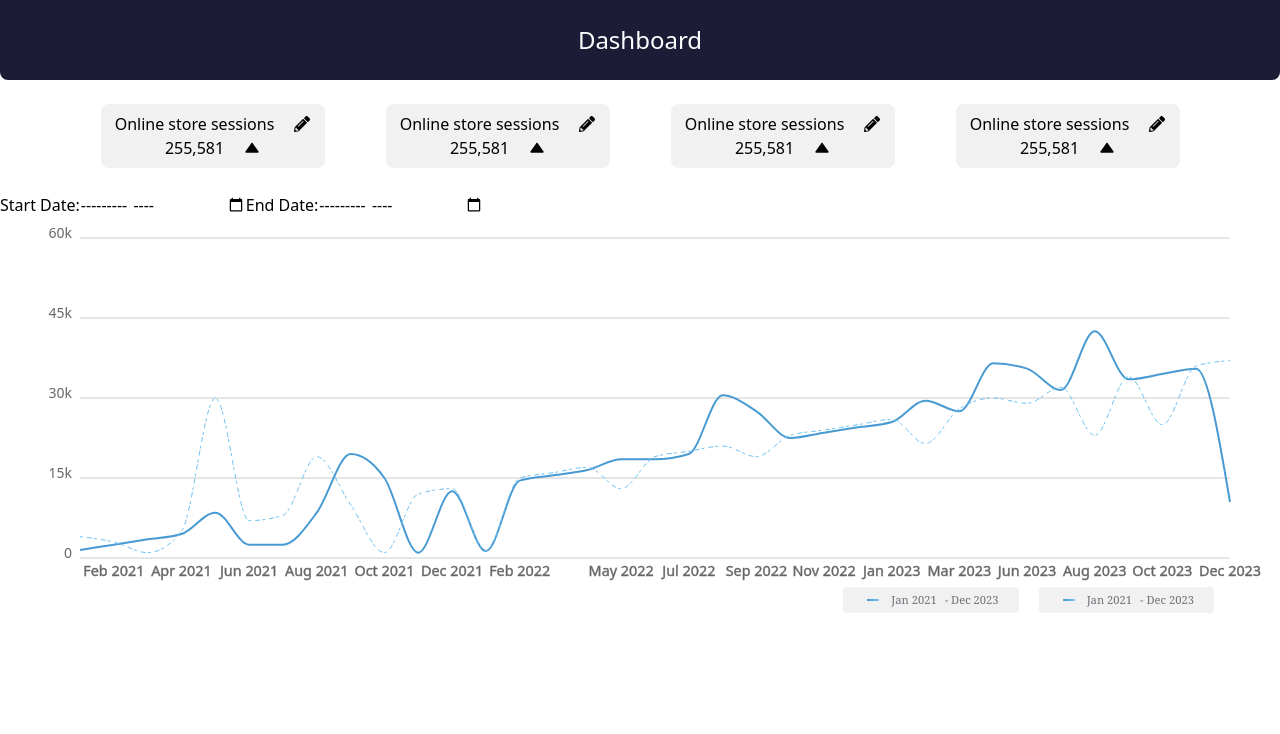
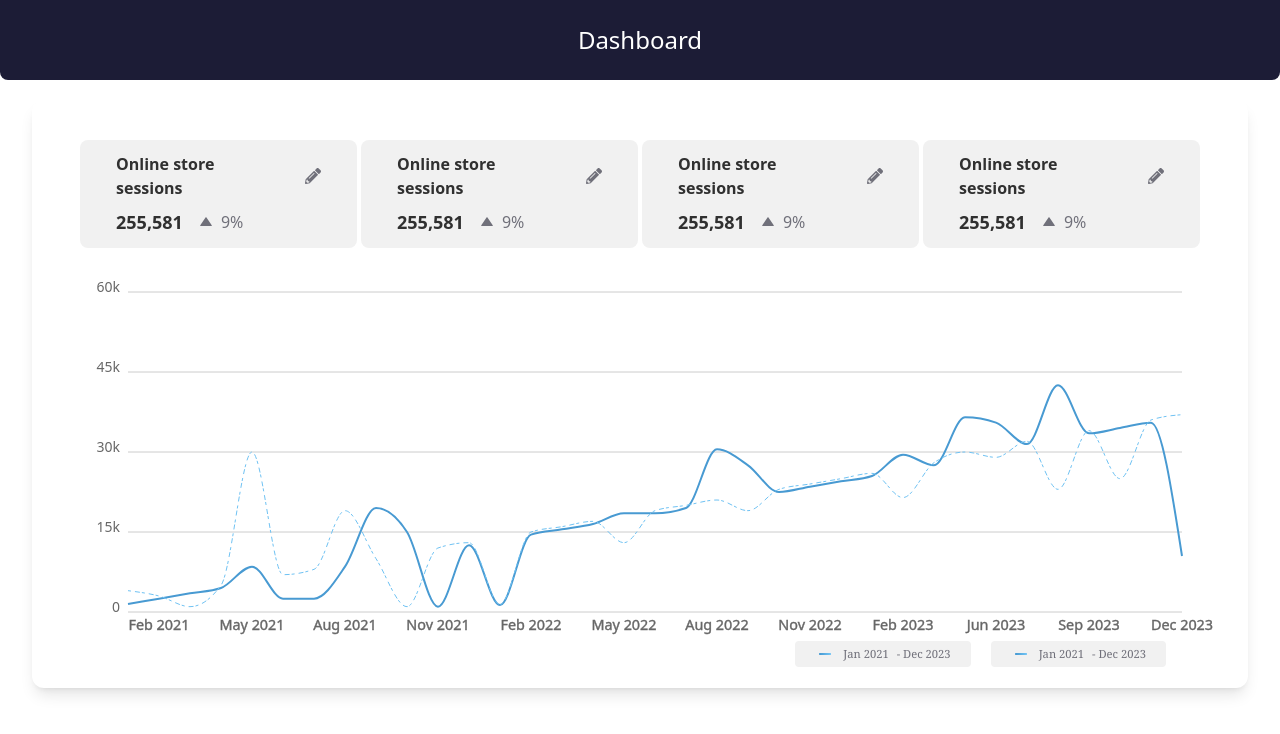
Before and after one commit to Ashutosh5333/MarbleFroontend, a React (Vite) app in the folder marbleai/: page / in a window 1280 px wide. Shown: the top 734 px of the page. Built offline with nearby package versions, Linux system fonts and the light colour scheme.

Commit message:
feat:updated head

```diff
--- a/marbleai/src/Pages/Dashboard.tsx
+++ b/marbleai/src/Pages/Dashboard.tsx
@@ -1,4 +1,4 @@
-import React from 'react'
+// import React from 'react'
 
 
 const Dashboard = () => {
--- a/marbleai/src/components/Chart/StoreChart.tsx
+++ b/marbleai/src/components/Chart/StoreChart.tsx
@@ -31,11 +31,11 @@ const [selectedData, setSelectedData] = useState<DataItem[]>(initialData);
 
   return (
     <div>
-     <CustomDatePicker
+     {/* <CustomDatePicker
         onDateRangeChange={handleDateRangeChange}
         defaultStartDate={defaultStartDate}
         defaultEndDate={defaultEndDate}
-      />
+      /> */}
 
       <ResponsiveContainer height={400}>
         <LineChart
--- a/marbleai/src/components/Dashboard/ChartTooltip.tsx
+++ b/marbleai/src/components/Dashboard/ChartTooltip.tsx
@@ -1,7 +1,6 @@
-// import { HiMiniArrowTrendingDown } from "react-icons/hi2";
+
 import LineImage from "../../assets/Line 3.png";
-import trend from "../../assets/Trend.svg";
-import { FaArrowTrendDown } from "react-icons/fa6";
+import { FaArrowTrendDown, FaArrowTrendUp } from "react-icons/fa6";
 
 export const ChartTooltip = ({ active, payload, coordinate, data }: any) => {
   if (active && payload && payload.length && data && data.length >= 2) {
@@ -37,7 +36,7 @@ export const ChartTooltip = ({ active, payload, coordinate, data }: any) => {
                 {previousMonthData.pv > currentMonthData.pv ? (
                   <FaArrowTrendDown  className="text-lg font-bold text-[#676767]" />
                 ) : (
-                  <img src={trend} alt="+" className="w-5" />
+                    <FaArrowTrendUp className="text-lg font-bold text-[#676767]"/>
                 )}
                 {absPercentageChange}
               </span>
--- a/marbleai/src/components/Dashboard/Dashboard.tsx
+++ b/marbleai/src/components/Dashboard/Dashboard.tsx
@@ -6,9 +6,9 @@ import Head from "./Head"
 
 
    return (
-     <div className=" border-red-700">
+     <div className=" shadow-lg rounded-xl bg-[#FFFFFF] mt-5
+     px-4 py-4 w-[95%] m-auto  border-red-700">
       <Head/>
-
       <StoreChart  />
 
      </div>
--- a/marbleai/src/components/Dashboard/Head.tsx
+++ b/marbleai/src/components/Dashboard/Head.tsx
@@ -6,68 +6,68 @@ const Head = () => {
 
 
   return (
-    <div className=" w-[90%] m-auto px-4 py-6 flex flex-col  sm:flex-row gap-5 border-red-700">
+    <div className="m-auto px-8 py-6 flex flex-col  sm:flex-row gap-1 border-red-700">
 
-      <div className="rounded-lg px-2 py-2 bg-[#F1F1F1] sm:w-1/5 m-auto flex flex-col items-center justify-center">
-        <div className="flex flex-row  gap-5">
-          <p className="flex justify-start">Online store sessions</p>
-          <p className="m-auto items-center">
-            <FaPencilAlt />
+      <div className="rounded-lg  px-8 py-2 bg-[#F1F1F1]  m-auto ">
+        <div className="py-1 px-1 flex justify-between gap-10">
+          <p className="font-semibold text-[#303030]"> Online store sessions </p>
+          <p className="m-auto text-[#70707A]"> <FaPencilAlt  /> </p>
+        </div>
+        <div className="py-1 px-1 flex flex-row gap-2">
+          <p className="font-bold text-[#303030] text-lg"> 255,581 </p>
+          <p className="m-auto flex flex-row gap-2 ml-2">
+           <p className="m-auto">
+           <BiSolidUpArrow className="text-sm text-[#70707A]"/>
            </p>
-        </div>
-
-        <div className="flex flex-row gap-5 justify-start">
-          <p className="stat-title text-left">255,581</p>
-          <p className="m-auto">
-            <BiSolidUpArrow />
+            <p className="m-auto text-[#70707A]">9% </p>
            </p>
         </div>
      </div>
 
-      <div className="rounded-lg px-2 py-2 bg-[#F1F1F1] sm:w-1/5 m-auto  flex flex-col items-center justify-center">
-        <div className="flex flex-row  gap-5">
-          <p className="flex justify-start">Online store sessions</p>
-          <p className="m-auto items-center">
-            <FaPencilAlt />
+     <div className="rounded-lg  px-8 py-2 bg-[#F1F1F1]  m-auto ">
+        <div className="py-1 px-1 flex justify-between gap-10">
+          <p className="font-semibold text-[#303030]"> Online store sessions </p>
+          <p className="m-auto text-[#70707A]"> <FaPencilAlt  /> </p>
+        </div>
+        <div className="py-1 px-1 flex flex-row gap-2">
+          <p className="font-bold text-[#303030] text-lg"> 255,581 </p>
+          <p className="m-auto flex flex-row gap-2 ml-2">
+           <p className="m-auto">
+           <BiSolidUpArrow className="text-sm text-[#70707A]"/>
            </p>
-        </div>
-
-        <div className="flex flex-row gap-5 justify-start">
-          <p className="stat-title text-left">255,581</p>
-          <p className="m-auto">
-            <BiSolidUpArrow />
+            <p className="m-auto text-[#70707A]">9% </p>
            </p>
         </div>
      </div>
 
-      <div className="rounded-lg px-2 py-2 bg-[#F1F1F1] sm:w-1/5 m-auto  flex flex-col items-center justify-center">
-        <div className="flex flex-row  gap-5">
-          <p className="flex justify-start">Online store sessions</p>
-          <p className="m-auto items-center">
-            <FaPencilAlt />
+     <div className="rounded-lg  px-8 py-2 bg-[#F1F1F1]  m-auto ">
+        <div className="py-1 px-1 flex justify-between gap-10">
+          <p className="font-semibold text-[#303030]"> Online store sessions </p>
+          <p className="m-auto text-[#70707A]"> <FaPencilAlt  /> </p>
+        </div>
+        <div className="py-1 px-1 flex flex-row gap-2">
+          <p className="font-bold text-[#303030] text-lg"> 255,581 </p>
+          <p className="m-auto flex flex-row gap-2 ml-2">
+           <p className="m-auto">
+           <BiSolidUpArrow className="text-sm text-[#70707A]"/>
            </p>
-        </div>
-
-        <div className="flex flex-row gap-5 justify-start">
-          <p className="stat-title text-left">255,581</p>
-          <p className="m-auto">
-            <BiSolidUpArrow />
+            <p className="m-auto text-[#70707A]">9% </p>
            </p>
         </div>
      </div>
 
-      <div className="rounded-lg px-2 py-2 bg-[#F1F1F1] sm:w-1/5 m-auto  flex flex-col items-center justify-center">
-        <div className="flex flex-row  gap-5">
-          <p className="flex justify-start">Online store sessions</p>
-          <p className="m-auto items-center">
-            <FaPencilAlt />
+     <div className="rounded-lg  px-8 py-2 bg-[#F1F1F1]  m-auto ">
+        <div className="py-1 px-1 flex justify-between gap-10">
+          <p className="font-semibold text-[#303030]"> Online store sessions </p>
+          <p className="m-auto text-[#70707A]"> <FaPencilAlt  /> </p>
+        </div>
+        <div className="py-1 px-1 flex flex-row gap-2">
+          <p className="font-bold text-[#303030] text-lg"> 255,581 </p>
+          <p className="m-auto flex flex-row gap-2 ml-2">
+           <p className="m-auto">
+           <BiSolidUpArrow className="text-sm text-[#70707A]"/>
            </p>
-        </div>
-
-        <div className="flex flex-row gap-5 justify-start">
-          <p className="stat-title text-left">255,581</p>
-          <p className="m-auto">
-            <BiSolidUpArrow />
+            <p className="m-auto text-[#70707A]">9% </p>
            </p>
         </div>
      </div>
```
Lines whose indentation alone changed are shown as unchanged.
